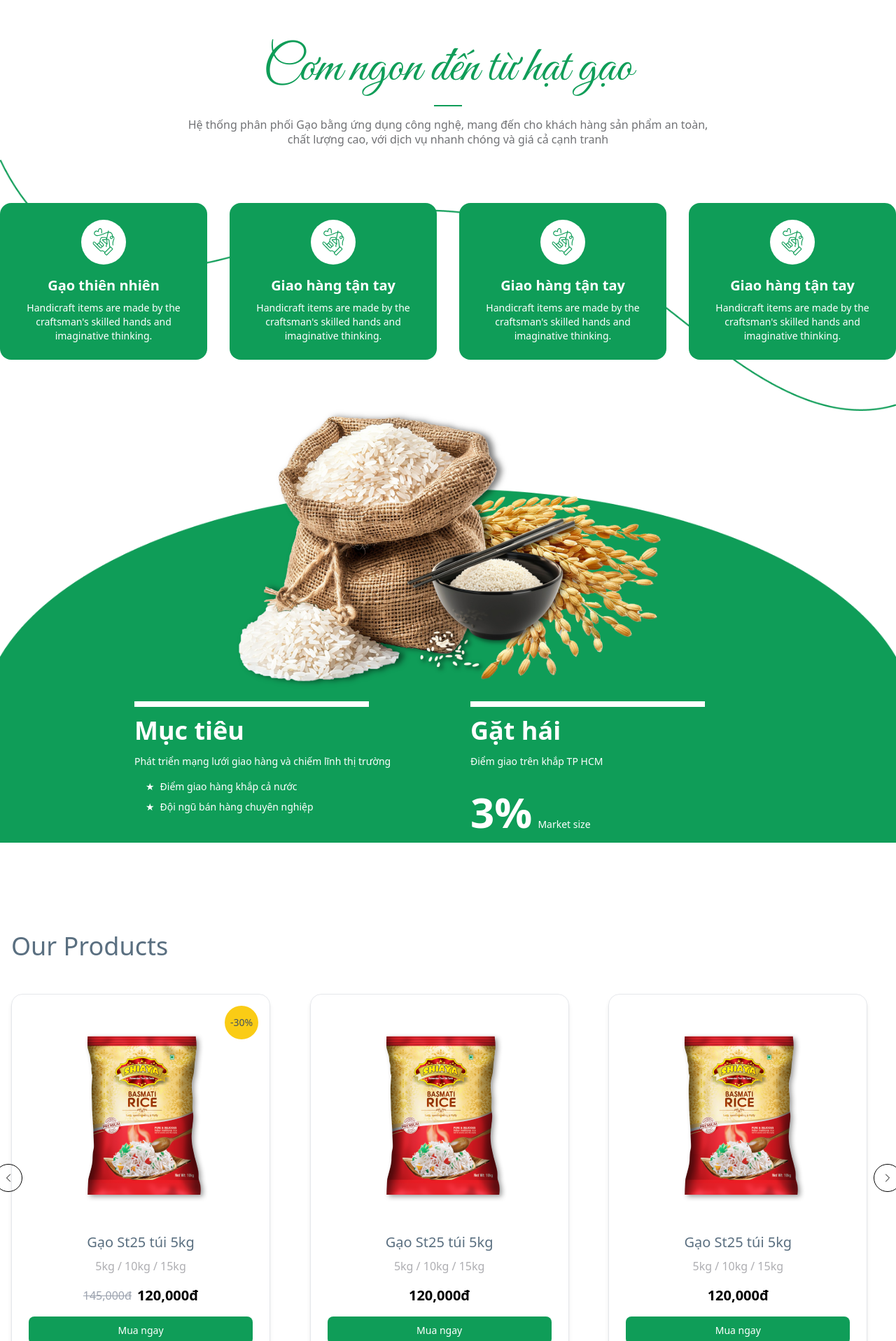
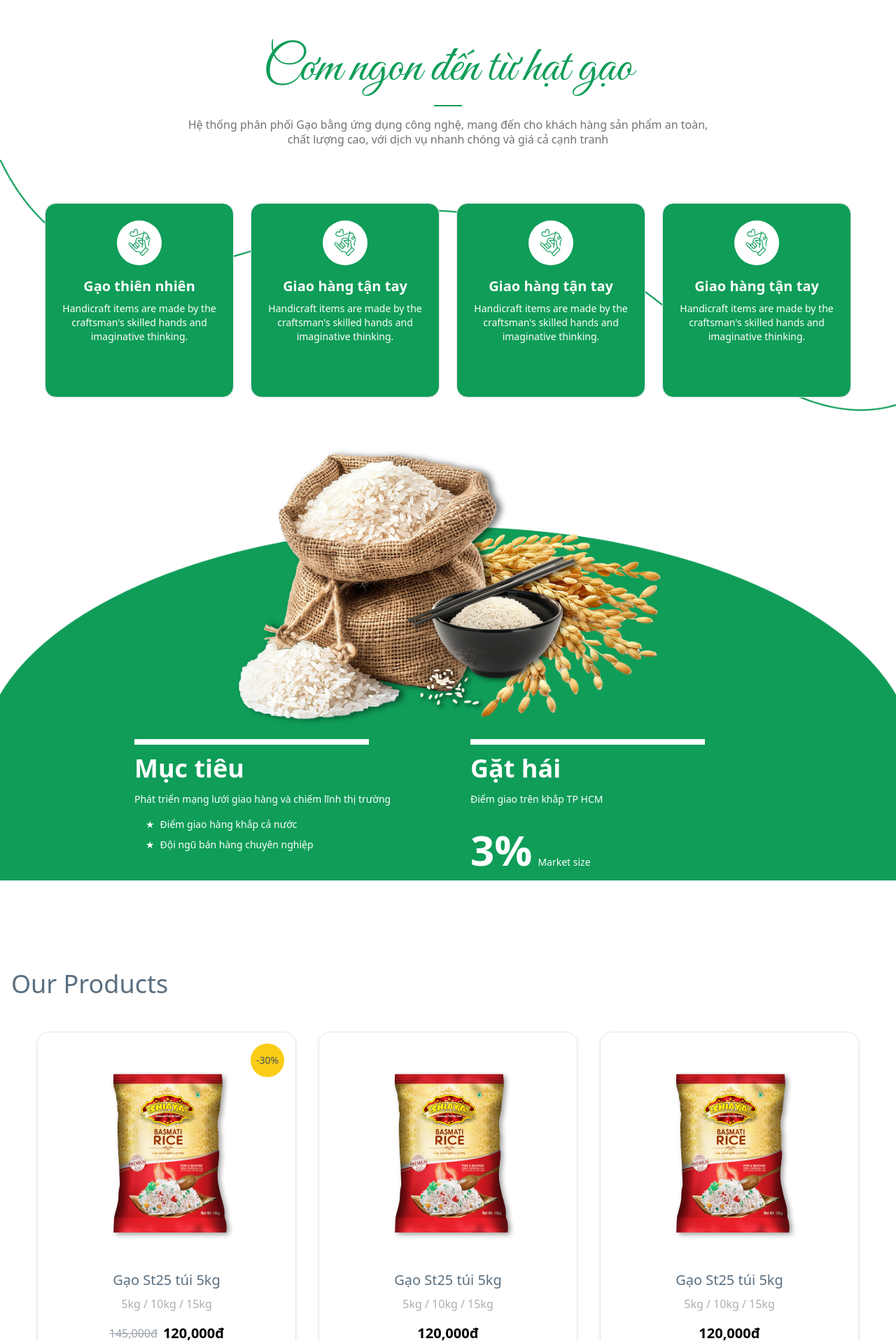
Before and after one commit to lesslucifer/gh_page, a Next.js app: page / in a window 1280 px wide. Shown: the part 884-2800 px from the top of the page at 70% size. Built offline with nearby package versions, Linux system fonts and the light colour scheme.

Commit message:
Add rice functional

```diff
--- /dev/null
+++ b/components/FeatureCard.tsx
@@ -0,0 +1,22 @@
+import Image from "next/image";
+import { Card } from "@/components/ui/card"
+
+interface FeatureCardProps {
+  icon: string;
+  title: string;
+  description: string;
+}
+
+const FeatureCard = ({ icon, title, description }: FeatureCardProps) => {
+  return (
+    <Card className="bg-green-600 rounded-lg p-6 text-center text-white relative w-[270px] h-[278px]">
+      <div className="w-16 h-16 bg-white rounded-full flex items-center justify-center mx-auto mb-4">
+        <Image src={icon} alt={title} width={32} height={32} />
+      </div>
+      <h3 className="text-xl font-semibold mb-2">{title}</h3>
+      <p className="text-sm">{description}</p>
+    </Card>
+  );
+};
+
+export default FeatureCard;
--- a/components/Features.tsx
+++ b/components/Features.tsx
@@ -1,5 +1,6 @@
 import Image from "next/image";
 import { greatVibes } from "@/app/fonts";
+import FeatureCard from "./FeatureCard";
 
 const features = [
   {
@@ -41,7 +42,7 @@ const Features = () => {
         />
       </div>
 
-      <div className="container relative mx-auto">
+      <div className="container relative mx-auto px-4">
         {/* Header */}
         <div className="text-center mb-12">
           <h2
@@ -58,23 +59,9 @@ const Features = () => {
         </div>
 
         {/* Features Grid */}
-        <div className="grid grid-cols-1 md:grid-cols-2 lg:grid-cols-4 gap-8 mt-20 mb-[90px]">
+        <div className="flex flex-col  md:flex-row md:flex-wrap lg:flex-row gap-6 mt-20 mb-[90px] justify-center items-center">
           {features.map((feature, index) => (
-            <div
-              key={index}
-              className="bg-green-600 rounded-lg p-6 text-center text-white relative"
-            >
-              <div className="w-16 h-16 bg-white rounded-full flex items-center justify-center mx-auto mb-4">
-                <Image
-                  src={feature.icon}
-                  alt={feature.title}
-                  width={32}
-                  height={32}
-                />
-              </div>
-              <h3 className="text-xl font-semibold mb-2">{feature.title}</h3>
-              <p className="text-sm">{feature.description}</p>
-            </div>
+            <FeatureCard key={index} {...feature} />
           ))}
         </div>
       </div>
--- /dev/null
+++ b/components/ProductItem.tsx
@@ -0,0 +1,70 @@
+import { Card, CardContent } from "@/components/ui/card";
+
+import { Button } from "@/components/ui/button";
+import Image from "next/image";
+
+interface ProductItemProps {
+  id: number;
+  name: string;
+  sizes: string;
+  price: number;
+  originalPrice?: number;
+  discount?: number;
+  image: string;
+}
+
+const ProductItem = ({
+  id,
+  name,
+  sizes,
+  price,
+  originalPrice,
+  discount,
+  image,
+}: ProductItemProps) => {
+  return (
+    <Card key={id} className="relative border shadow-md w-[370px] h-[524px]">
+      {/* Discount Badge */}
+      {discount && (
+        <div className="absolute right-4 top-4 z-10 bg-yellow-400 rounded-full w-12 h-12 flex items-center justify-center text-sm font-medium text-gray-3">
+          -{discount}%
+        </div>
+      )}
+
+      <CardContent className="p-6">
+        {/* Product Image */}
+        <div className="mb-4 relative h-[300px]">
+          <Image
+            src={image}
+            alt={name}
+            fill
+            className="object-contain"
+            priority
+          />
+        </div>
+
+        {/* Product Info */}
+        <div className="text-center">
+          <h3 className="text-xl mb-2 text-gray-secondary">{name}</h3>
+          <p className="text-gray-2 mb-4">{sizes}</p>
+          <div className="flex justify-center items-center gap-2">
+            {originalPrice && (
+              <span className="text-gray-400 line-through">
+                {originalPrice.toLocaleString()}đ
+              </span>
+            )}
+            <span className="text-xl font-semibold">
+              {price.toLocaleString()}đ
+            </span>
+          </div>
+
+          <Button className="w-full mt-4 bg-green-600 hover:bg-green-700 text-white">
+            Mua ngay
+          </Button>
+        </div>
+      </CardContent>
+    </Card>
+  );
+};
+
+export default ProductItem;
--- a/components/Products.tsx
+++ b/components/Products.tsx
@@ -1,96 +1,73 @@
-import Image from 'next/image'
-import { Card, CardContent } from "@/components/ui/card"
-import { Button } from "@/components/ui/button"
+"use client";
+
+import { Button } from "@/components/ui/button";
+import useWindowSize from "@/hooks/useWindowSize";
+import ProductItem from "./ProductItem";
 
 const products = [
   {
     id: 1,
-    name: 'Gạo St25 túi 5kg',
-    sizes: '5kg / 10kg / 15kg',
+    name: "Gạo St25 túi 5kg",
+    sizes: "5kg / 10kg / 15kg",
     price: 120000,
     originalPrice: 145000,
     discount: 30,
-    image: '/images/products/tui-gao.png'
+    image: "/images/products/tui-gao.png",
   },
   {
     id: 2,
-    name: 'Gạo St25 túi 5kg',
-    sizes: '5kg / 10kg / 15kg',
+    name: "Gạo St25 túi 5kg",
+    sizes: "5kg / 10kg / 15kg",
     price: 120000,
-    image: '/images/products/tui-gao.png'
+    image: "/images/products/tui-gao.png",
   },
   {
     id: 3,
-    name: 'Gạo St25 túi 5kg',
-    sizes: '5kg / 10kg / 15kg',
+    name: "Gạo St25 túi 5kg",
+    sizes: "5kg / 10kg / 15kg",
     price: 120000,
-    image: '/images/products/tui-gao.png'
-  }
-]
+    image: "/images/products/tui-gao.png",
+  },
+];
 
 const Products = () => {
+  const { width } = useWindowSize();
+
+  console.log(width);
+
   return (
     <section className="py-16">
       <div className="container mx-auto px-4">
         <h2 className="text-4xl text-gray-secondary mb-12">Our Products</h2>
 
         <div className="relative">
-          <div className="grid grid-cols-1 md:grid-cols-2 lg:grid-cols-3 gap-8">
+          <div className="flex flex-col md:flex-row flex-wrap gap-8 justify-center items-center">
             {products.map((product) => (
-              <Card key={product.id} className="relative border shadow-md max-w-[370px]">
-                {/* Discount Badge */}
-                {product.discount && (
-                  <div className="absolute right-4 top-4 z-10 bg-yellow-400 rounded-full w-12 h-12 flex items-center justify-center text-sm font-medium text-gray-3">
-                    -{product.discount}%
-                  </div>
-                )}
-
-                <CardContent className="p-6">
-                  {/* Product Image */}
-                  <div className="mb-4 relative h-[300px]">
-                    <Image
-                      src={product.image}
-                      alt={product.name}
-                      fill
-                      className="object-contain"
-                      priority
-                    />
-                  </div>
-
-                  {/* Product Info */}
-                  <div className="text-center">
-                    <h3 className="text-xl mb-2 text-gray-secondary">{product.name}</h3>
-                    <p className="text-gray-2 mb-4">{product.sizes}</p>
-                    <div className="flex justify-center items-center gap-2">
-                      {product.originalPrice && (
-                        <span className="text-gray-400 line-through">
-                          {product.originalPrice.toLocaleString()}đ
-                        </span>
-                      )}
-                      <span className="text-xl font-semibold">
-                        {product.price.toLocaleString()}đ
-                      </span>
-                    </div>
-
-                    <Button
-                      className="w-full mt-4 bg-green-600 hover:bg-green-700 text-white"
-                    >
-                      Mua ngay
-                    </Button>
-                  </div>
-                </CardContent>
-              </Card>
+              <ProductItem key={product.id} {...product} />
             ))}
           </div>
 
           {/* Navigation Arrows */}
+          {width >= 1024 && products.length > 3 && (
+            <>
               <Button
                 variant="outline"
                 size="icon"
                 className="absolute left-0 top-1/2 -translate-y-1/2 -translate-x-6 rounded-full h-10 w-10"
               >
-            <svg xmlns="http://www.w3.org/2000/svg" fill="none" viewBox="0 0 24 24" strokeWidth={1.5} stroke="currentColor" className="w-6 h-6">
-              <path strokeLinecap="round" strokeLinejoin="round" d="M15.75 19.5L8.25 12l7.5-7.5" />
+                <svg
+                  xmlns="http://www.w3.org/2000/svg"
+                  fill="none"
+                  viewBox="0 0 24 24"
+                  strokeWidth={1.5}
+                  stroke="currentColor"
+                  className="w-6 h-6"
+                >
+                  <path
+                    strokeLinecap="round"
+                    strokeLinejoin="round"
+                    d="M15.75 19.5L8.25 12l7.5-7.5"
+                  />
                 </svg>
               </Button>
               <Button
@@ -98,14 +75,27 @@ const Products = () => {
                 size="icon"
                 className="absolute right-0 top-1/2 -translate-y-1/2 translate-x-6 rounded-full h-10 w-10"
               >
-            <svg xmlns="http://www.w3.org/2000/svg" fill="none" viewBox="0 0 24 24" strokeWidth={1.5} stroke="currentColor" className="w-6 h-6">
-              <path strokeLinecap="round" strokeLinejoin="round" d="M8.25 4.5l7.5 7.5-7.5 7.5" />
+                <svg
+                  xmlns="http://www.w3.org/2000/svg"
+                  fill="none"
+                  viewBox="0 0 24 24"
+                  strokeWidth={1.5}
+                  stroke="currentColor"
+                  className="w-6 h-6"
+                >
+                  <path
+                    strokeLinecap="round"
+                    strokeLinejoin="round"
+                    d="M8.25 4.5l7.5 7.5-7.5 7.5"
+                  />
                 </svg>
               </Button>
+            </>
+          )}
         </div>
       </div>
     </section>
-  )
-}
+  );
+};
 
-export default Products
+export default Products;
--- /dev/null
+++ b/hooks/useWindowSize.ts
@@ -0,0 +1,30 @@
+'use client';
+
+import { useState, useEffect } from 'react';
+
+const useWindowSize = () => {
+  const [windowSize, setWindowSize] = useState({
+    width: window.innerWidth,
+    height: window.innerHeight,
+  });
+
+  useEffect(() => {
+    const handleResize = () => {
+      setWindowSize({
+        width: window.innerWidth,
+        height: window.innerHeight,
+      });
+    };
+
+    window.addEventListener('resize', handleResize);
+
+    // Cleanup the event listener on component unmount
+    return () => {
+      window.removeEventListener('resize', handleResize);
+    };
+  }, []);
+
+  return windowSize;
+};
+
+export default useWindowSize;
--- a/package.json
+++ b/package.json
@@ -22,7 +22,8 @@
     "react-dom": "^18",
     "react-hook-form": "^7.53.2",
     "react-i18next": "^15.1.3",
-    "zod": "^3.23.8"
+    "zod": "^3.23.8",
+    "zustand": "^5.0.2"
   },
   "devDependencies": {
     "@types/node": "^20",
```
Lines whose indentation alone changed are shown as unchanged.
